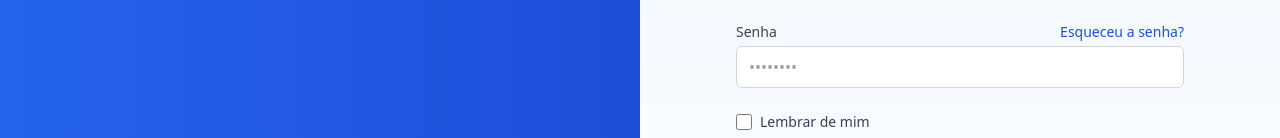
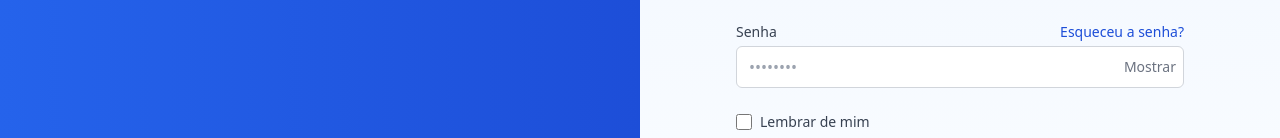
Before and after one commit to luchinomarchi/nrs, a Next.js app: page /login in a window 1280 px wide. Shown: the part 301-439 px from the top of the page. Built offline with nearby package versions, Linux system fonts and the light colour scheme.

Commit message:
feat(login): mostrar/ocultar senha e redirecionar admin para /admin/dashboard

```diff
--- a/src/app/login/page.tsx
+++ b/src/app/login/page.tsx
@@ -4,13 +4,14 @@ import Link from 'next/link';
 import Image from 'next/image';
 import { useState } from 'react';
 import { useRouter } from 'next/navigation';
-import { signIn } from 'next-auth/react';
+import { signIn, getSession } from 'next-auth/react';
 
 export default function Login() {
   const [email, setEmail] = useState('');
   const [password, setPassword] = useState('');
   const [loading, setLoading] = useState(false);
   const [error, setError] = useState('');
+  const [showPassword, setShowPassword] = useState(false);
   const router = useRouter();
 
   const handleSubmit = async (e: React.FormEvent) => {
@@ -27,7 +28,13 @@ export default function Login() {
       if (res?.error) {
         setError('Email ou senha inválidos ou aprovação pendente');
       } else {
+        const session = await getSession();
+        const role = (session as any)?.role;
+        if (role === 'admin') {
+          router.push('/admin/dashboard');
+        } else {
           router.push('/');
+        }
       }
     } catch (err) {
       setError('Ocorreu um erro ao fazer login. Tente novamente.');
@@ -109,15 +116,24 @@ export default function Login() {
                   Esqueceu a senha?
                 </Link>
               </div>
+              <div className="relative">
                 <input
                   id="password"
-                type="password"
+                  type={showPassword ? 'text' : 'password'}
                   value={password}
                   onChange={(e) => setPassword(e.target.value)}
                   required
                   className="w-full px-3 py-2 border border-gray-300 rounded-md focus:outline-none focus:ring-2 focus:ring-primary-500"
                   placeholder="••••••••"
                 />
+                <button
+                  type="button"
+                  onClick={() => setShowPassword((v) => !v)}
+                  className="absolute right-2 top-1/2 -translate-y-1/2 text-sm text-gray-500 hover:text-gray-700"
+                >
+                  {showPassword ? 'Ocultar' : 'Mostrar'}
+                </button>
+              </div>
             </div>
 
             <div className="flex items-center">
```
Also changed, not shown: 1 other file (tests, documents, lock files or other folders). Lines whose indentation alone changed are shown as unchanged.
